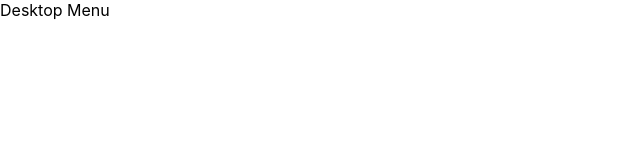
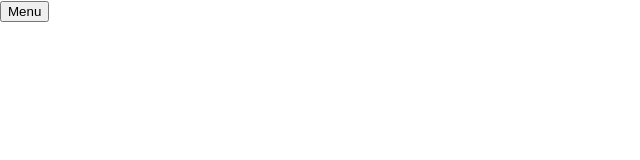
Before and after one commit to ldrobnik/react-animated-menu, a React (Create React App) app: page / in a window 1280 px wide. Shown: the top 160 px of the page, without its empty margins (0-640 px from the left). Built offline with nearby package versions, Linux system fonts and the light colour scheme.

Commit message:
Add button showing the menu

```diff
--- a/src/containers/Home/Home.js
+++ b/src/containers/Home/Home.js
@@ -16,9 +16,9 @@ function Home() {
         setWindowWidth(window.innerWidth);
     };
 
-    // A function updating the menu visibility
-    const handleMenuVisibility = (bool) => {
-      setMenuVisible(bool);
+    // A function showing the menu
+    const showMenu = () => {
+        setMenuVisible(true);
     };
 
     // Add an event listener to monitor the screen width and remove the listener when the component unmounts
@@ -33,10 +33,15 @@ function Home() {
     // A constant specifying whether the app is displayed on a mobile device
     const isMobile = windowWidth <= 500;
 
-    // A constant specifying which menu (for mobile or desktop) should be displayed
-    const menu = isMobile ? <MobileMenu /> : <DesktopMenu />;
+    // A constant specifying whether and which menu (mobile or desktop) should be displayed
+    const menu = menuVisible ? (isMobile ? <MobileMenu/> : <DesktopMenu/>) : null;
 
-    return menu;
+    return (
+        <React.Fragment>
+            <button onClick={showMenu}>Menu</button>
+            {menu}
+        </React.Fragment>
+    );
 
 }
 
```
